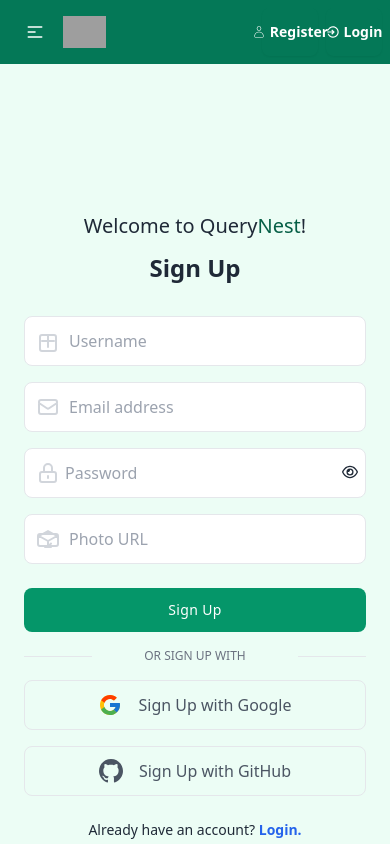
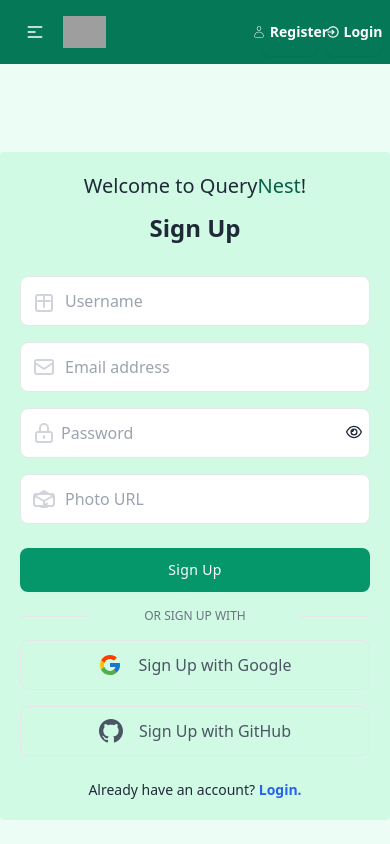
Before and after one commit to sarnali3515/query-nest-client, a React (Vite) app: page /register in a window 390 px wide. Shown: the top 844 px of the page. Built offline with nearby package versions, Linux system fonts and the light colour scheme; no server answers; grey boxes are pictures that could not be loaded.

Commit message:
navbar ui updated

```diff
--- a/src/Pages/Authentication/Login.jsx
+++ b/src/Pages/Authentication/Login.jsx
@@ -108,8 +108,8 @@
     return (
         <div>
             <section className="bg-emerald-50 ">
-                <div className="container flex items-center justify-center min-h-screen px-6 mx-auto">
-                    <form onSubmit={handleLogin} className="w-full max-w-md">
+                <div className="container flex items-center justify-center min-h-screen mx-auto">
+                    <form onSubmit={handleLogin} className="w-full rounded bg-emerald-100 p-5 max-w-md ">
                         <p className="text-center text-xl">Welcome Back to Query<span className="text-emerald-800">Nest</span>!</p>
 
                         <h1 className="mt-3 text-2xl font-semibold text-gray-800 capitalize sm:text-3xl dark:text-white text-center">Login</h1>
@@ -151,7 +151,7 @@
                                 <span className="w-1/5 border-b dark:border-gray-400 lg:w-1/4"></span>
                             </div>
 
-                            <button onClick={handleGoogleLogIn} className="flex items-center justify-center w-full px-6 py-3 mt-4 text-gray-600 transition-colors duration-300 transform border rounded-lg dark:border-gray-700 dark:text-gray-200 hover:bg-gray-50 dark:hover:bg-gray-600">
+                            <button onClick={handleGoogleLogIn} className="flex items-center justify-center  w-full px-6 py-3 mt-4 text-gray-600 transition-colors duration-300 transform border rounded-lg dark:border-gray-700 dark:text-gray-200 hover:bg-gray-50 dark:hover:bg-gray-600">
                                 <svg className="w-6 h-6 mx-2" viewBox="0 0 40 40">
                                     <path d="M36.3425 16.7358H35V16.6667H20V23.3333H29.4192C28.045 27.2142 24.3525 30 20 30C14.4775 30 10 25.5225 10 20C10 14.4775 14.4775 9.99999 20 9.99999C22.5492 9.99999 24.8683 10.9617 26.6342 12.5325L31.3483 7.81833C28.3717 5.04416 24.39 3.33333 20 3.33333C10.7958 3.33333 3.33335 10.7958 3.33335 20C3.33335 29.2042 10.7958 36.6667 20 36.6667C29.2042 36.6667 36.6667 29.2042 36.6667 20C36.6667 18.8825 36.5517 17.7917 36.3425 16.7358Z" fill="#FFC107" />
                                     <path d="M5.25497 12.2425L10.7308 16.2583C12.2125 12.59 15.8008 9.99999 20 9.99999C22.5491 9.99999 24.8683 10.9617 26.6341 12.5325L31.3483 7.81833C28.3716 5.04416 24.39 3.33333 20 3.33333C13.5983 3.33333 8.04663 6.94749 5.25497 12.2425Z" fill="#FF3D00" />
@@ -160,7 +160,7 @@
                                 </svg>
                                 <span className="mx-2">Login with Google</span>
                             </button>
-                            <button onClick={handleGithubLogIn} className="flex w-full items-center justify-center px-6 py-3 mt-4 text-gray-600 transition-colors duration-300 transform border rounded-lg dark:border-gray-700 dark:text-gray-200 hover:bg-gray-50 dark:hover:bg-gray-600">
+                            <button onClick={handleGithubLogIn} className="flex w-full items-center justify-center   px-6 py-3 mt-4 text-gray-600 transition-colors duration-300 transform border rounded-lg dark:border-gray-700 dark:text-gray-200 hover:bg-gray-50 dark:hover:bg-gray-600">
                                 <svg className="w-6 h-6 mx-2" viewBox="0 0 24 24" fill="currentColor">
                                     <path fillRule="evenodd" clipRule="evenodd" d="M12 0C5.372 0 0 5.373 0 12c0 5.302 3.438 9.8 8.207 11.387.6.111.793-.261.793-.578 0-.285-.01-1.041-.015-2.04-3.338.724-4.042-1.611-4.042-1.611-.546-1.385-1.334-1.754-1.334-1.754-1.09-.745.083-.73.083-.73 1.205.084 1.838 1.238 1.838 1.238 1.07 1.834 2.812 1.304 3.498.998.108-.775.417-1.304.759-1.604-2.665-.303-5.466-1.334-5.466-5.93 0-1.312.469-2.384 1.236-3.224-.124-.304-.536-1.524.117-3.176 0 0 1.007-.322 3.3 1.23.957-.267 1.98-.399 3-.405 1.02.006 2.043.138 3 .405 2.291-1.552 3.297-1.23 3.297-1.23.655 1.652.242 2.872.118 3.176.77.84 1.235 1.912 1.235 3.224 0 4.609-2.805 5.623-5.478 5.918.431.371.812 1.102.812 2.222 0 1.605-.015 2.896-.015 3.287 0 .32.192.695.8.577C20.565 21.797 24 17.3 24 12c0-6.627-5.373-12-12-12"></path>
                                 </svg>
--- a/src/Pages/Authentication/Register.jsx
+++ b/src/Pages/Authentication/Register.jsx
@@ -126,9 +126,9 @@
     if (user || loading) return;
     return (
         <div>
-            <section className="bg-emerald-50 py-10">
-                <div className="container flex items-center justify-center min-h-screen px-6 mx-auto">
-                    <form onSubmit={handleRegister} className="w-full max-w-md">
+            <section className="bg-emerald-50 lg:py-10">
+                <div className="container flex items-center justify-center min-h-screen  mx-auto">
+                    <form onSubmit={handleRegister} className="w-full rounded bg-emerald-100 p-5 max-w-md">
                         <p className="text-center text-xl">Welcome to Query<span className="text-emerald-800">Nest</span>!</p>
 
                         <h1 className="mt-3 text-2xl font-semibold text-gray-800 capitalize sm:text-3xl dark:text-white text-center">Sign Up</h1>
--- a/src/Pages/Shared/Navbar/Navbar.jsx
+++ b/src/Pages/Shared/Navbar/Navbar.jsx
@@ -33,10 +33,14 @@
         <>
             <li className="text-base font-medium"><NavLink to="/">Home</NavLink></li>
             <li className="text-base font-medium"><NavLink to="/queries">Queries</NavLink></li>
-            <li className="text-base font-medium"><NavLink to="/recommendation-me">Recommendations
-                For Me</NavLink></li>
-            <li className="text-base font-medium"><NavLink to="/my-queries">My Queries </NavLink></li>
-            <li className="text-base font-medium"><NavLink to="/my-recommendation">My recommendations </NavLink></li>
+            {
+                user &&
+                <>
+                    <li className="text-base font-medium"><NavLink to="/recommendation-me">Recommendations
+                        For Me</NavLink></li>
+                    <li className="text-base font-medium"><NavLink to="/my-queries">My Queries </NavLink></li>
+                    <li className="text-base font-medium"><NavLink to="/my-recommendation">My recommendations </NavLink></li></>
+            }
         </>
 
     return (
```
